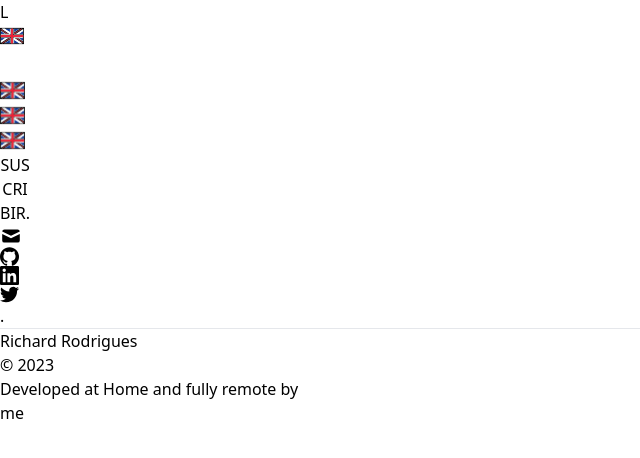
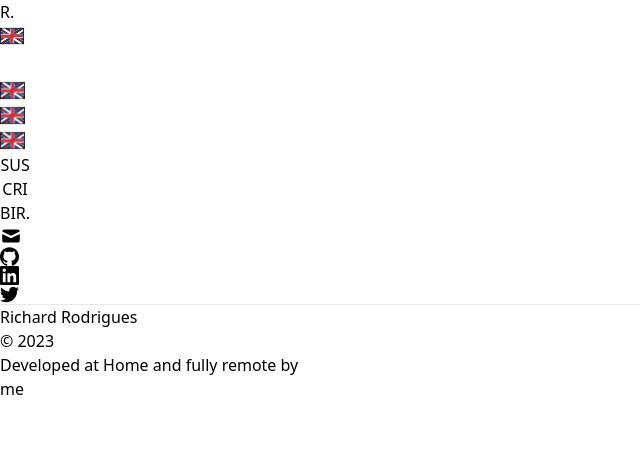
Before and after one commit to rich1n/rich1n.github.io, a Next.js app: page /about in a window 1280 px wide. Shown: the top 458 px of the page, without its empty margins (0-640 px from the left). Built offline with nearby package versions, Linux system fonts and the light colour scheme.

Commit message:
new updates

```diff
--- a/components/Sidebar2.js
+++ b/components/Sidebar2.js
@@ -33,11 +33,11 @@ export default function Sidebar2() {
   return (
     <aside className='hidden sm:block'>
       <div className="lg:sticky lg:top-20">
-      <div className="text-center mb-2 md:my-8 space-y-10">
+      <div className="text-center my-4 md:my-8 space-y-10">
         <Link
 					href="/"
 				>
-					L
+					R.
 				</Link>
       </div>
         <nav className="" >
--- a/components/layouts/Footer.js
+++ b/components/layouts/Footer.js
@@ -1,11 +1,10 @@
-import Link from 'next/link'
 import siteMetadata from '@/data/siteMetadata'
 
 export default function Footer() {
   return (
     <>
-      <hr className=" dark:border-gray-600 border-gray-400 mt-6 mb-2"/>
-      <footer className='py-2 text-xs flex flex-row justify-between'>
+      <hr className="dark:border-gray-600 border-gray-400 mt-6 mb-2"/>
+      <footer className='px-4 py-2 text-xs flex flex-row justify-between'>
         <div className="mb-2 flex space-x-2 text-gray-500 dark:text-gray-400">
           <div>{siteMetadata.author}</div>
           <div>{`© ${new Date().getFullYear()}`}</div>
@@ -13,11 +12,11 @@ export default function Footer() {
         <div className="mb-4 text-gray-500 dark:text-gray-400 flex">
           Developed at Home and fully remote by {' '}
           <div className='flex hover:scale-150 duration-1000 ms-1'>
-            <Link href="https://github.com/rich1n">
+            <a href="https://github.com/rich1n">
               <span className='dark:text-red-500 text-black'>
                 me
               </span>
-            </Link>
+            </a>
           </div>
         </div>
       </footer>
--- a/components/layouts/Header.js
+++ b/components/layouts/Header.js
@@ -2,7 +2,7 @@
 export default function Header() {
   return (
     <>
-    <div className="my-3  ">
+    <div className="my-3">
         <div>
             <marquee>Header</marquee>
         </div>
--- a/data/NavLinks.js
+++ b/data/NavLinks.js
@@ -1,6 +1,6 @@
 const headerNavLinks = [
-  { href: '/', title: 'Posts' },
-  { href: '/', title: 'Projects' },
+  { href: '/posts', title: 'Posts' },
+  { href: '/projects', title: 'Projects' },
   { href: '/about', title: 'About' },
 ]
 
--- a/pages/about.js
+++ b/pages/about.js
@@ -4,8 +4,8 @@ export default function about() {
   return (
     <>
         <Layout>
-            <div className="border-2">
-                .
+            <div>
+
             </div>
         </Layout>
     </>
```
